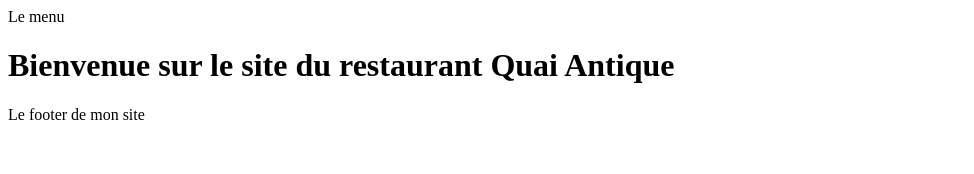
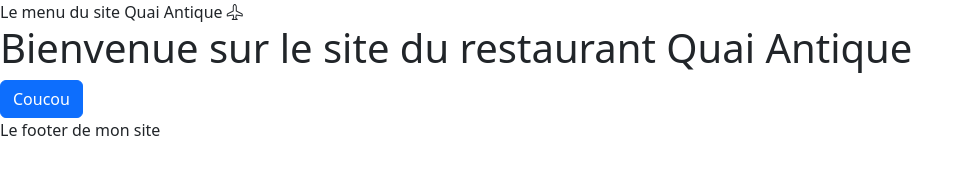
Before and after one commit to ChatelardDaniel/QuaiAntiqueRestaurantFront, a website with bundled scripts: page index.html in a window 1280 px wide. Shown: the whole page, without its empty margins (0-974 px from the left). Built offline with nearby package versions, Linux system fonts and the light colour scheme; files whose address does not match are found by name.

Commit message:
installation de bootstrap et bootstrap-icons dans le projet

```diff
--- a/index.html
+++ b/index.html
@@ -3,10 +3,12 @@
 <head>
     <meta charset="UTF-8">
     <meta name="viewport" content="width=device-width, initial-scale=1.0">
+    <link rel="stylesheet" href="node_modules/bootstrap/dist/css/bootstrap.min.css">
+    <link rel="stylesheet" href="node_modules/bootstrap-icons/font/bootstrap-icons.css">
     <title>Document</title>
 </head>
 <body>
-    <header>Le menu</header>
+    <header>Le menu du site Quai Antique <i class="bi bi-airplane"></i></header>
 
     <!-- Système de routage avec id="main-page" -->
     <main id="main-page">
@@ -16,5 +18,6 @@
     <footer>Le footer de mon site</footer>
     <!-- type="module" pour importer les fichiers JS, src="Router/router.js pour inclure le système de routage" -->
     <script type="module" src="Router/router.js"></script>
+    <script src="node_modules/bootstrap/dist/js/bootstrap.bundle.min.js"></script>
 </body>
 </html>
--- /dev/null
+++ b/package.json
@@ -0,0 +1,6 @@
+{
+  "dependencies": {
+    "bootstrap": "^5.3.2",
+    "bootstrap-icons": "^1.11.3"
+  }
+}
--- a/pages/home.html
+++ b/pages/home.html
@@ -1 +1,3 @@
 <h1>Bienvenue sur le site du restaurant Quai Antique</h1>
+
+<button class="btn btn-primary">Coucou</button>
```
Also changed, not shown: Readme.md, 2 other files.
